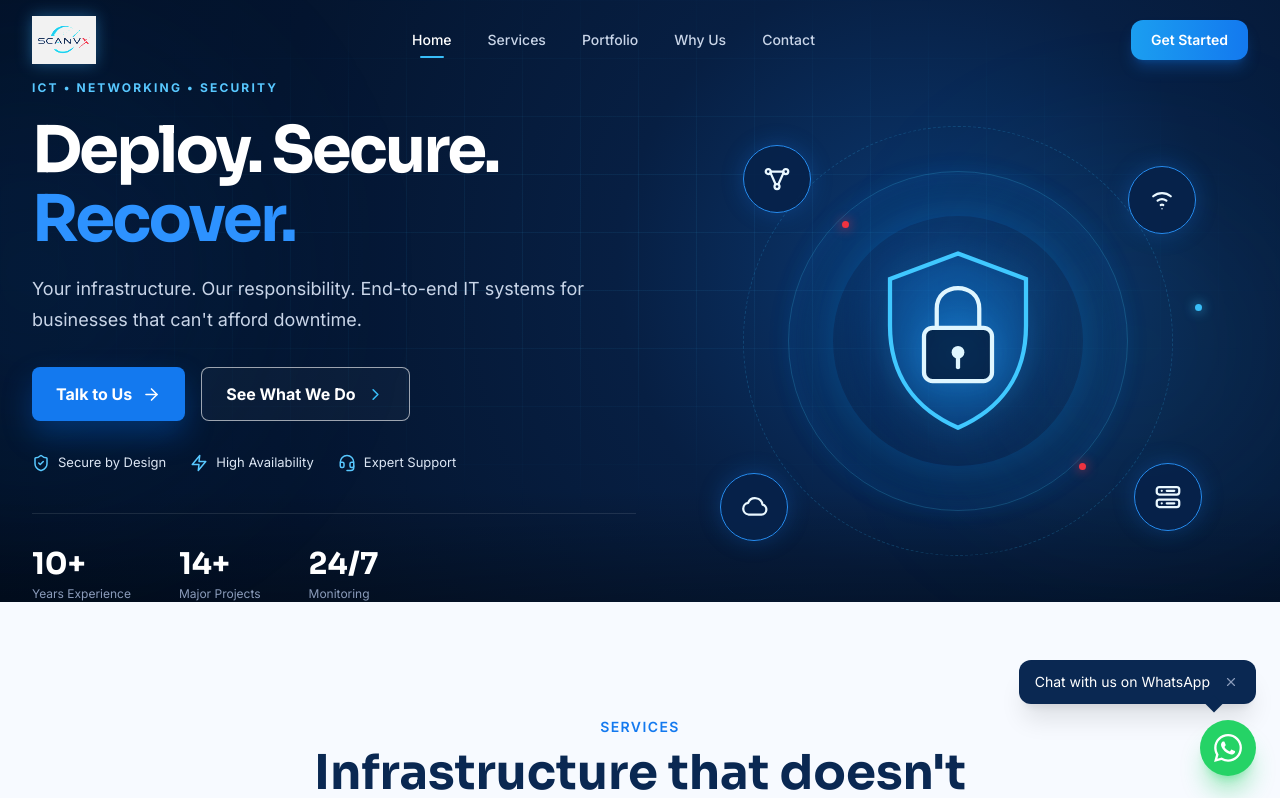
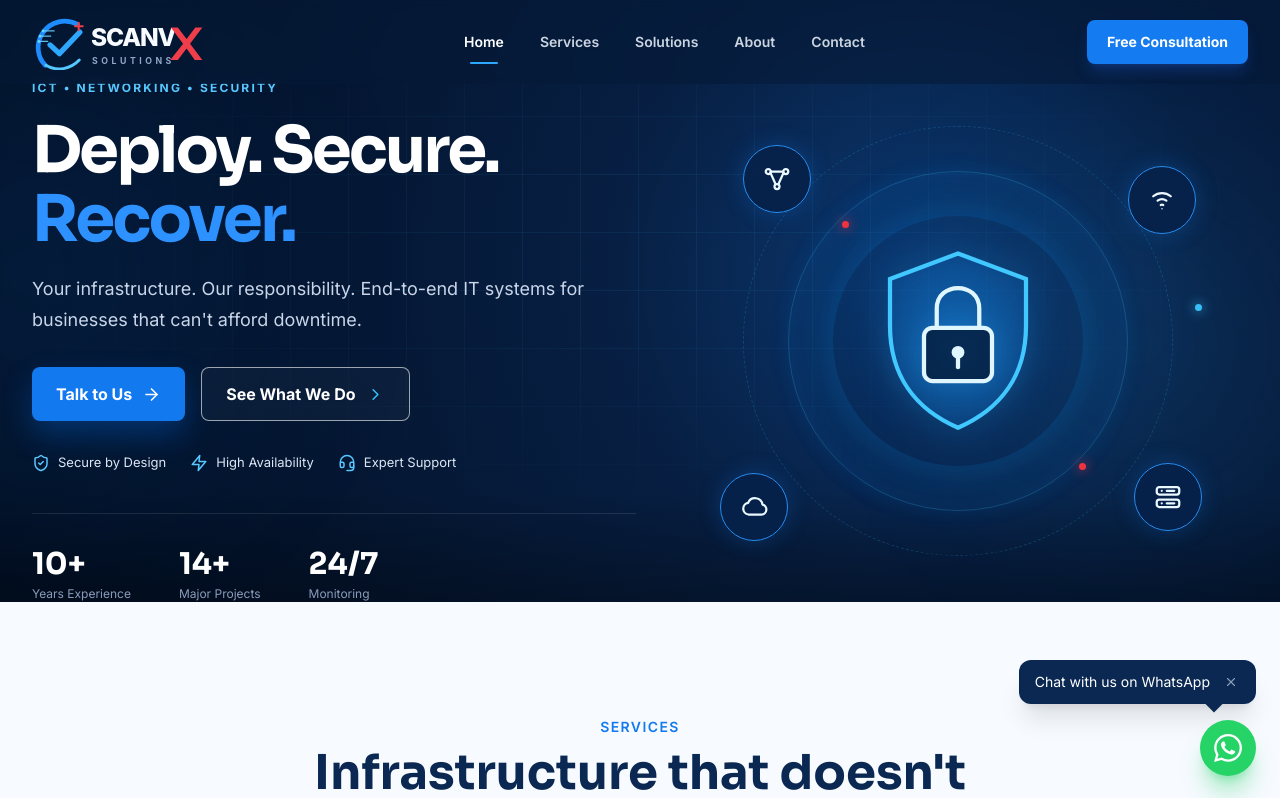
Before and after one commit to fyruz85/scanvx-v1, a React (Vite) app: page / in a window 1280 px wide. Shown: the top 798 px of the page. Built offline with nearby package versions, Linux system fonts and the light colour scheme.

Commit message:
Refine header and integrate new logo

```diff
--- a/src/components/Header.tsx
+++ b/src/components/Header.tsx
@@ -5,8 +5,8 @@ import { useScrollSpy } from '../hooks/useScrollSpy';
 const navLinks = [
   { id: 'home', label: 'Home' },
   { id: 'services', label: 'Services' },
-  { id: 'projects', label: 'Portfolio' },
-  { id: 'why', label: 'Why Us' },
+  { id: 'projects', label: 'Solutions' },
+  { id: 'why', label: 'About' },
   { id: 'contact', label: 'Contact' },
 ];
 
@@ -31,80 +31,68 @@ export function Header() {
     <header
       className={`fixed inset-x-0 top-0 z-50 transition-all duration-300 ${
         scrolled
-          ? 'bg-ink-950/85 backdrop-blur-xl border-b border-white/10 shadow-lg shadow-ink-950/20'
-          : 'bg-transparent'
+          ? 'border-b border-white/10 bg-[#06152d]/90 shadow-xl shadow-black/20 backdrop-blur-xl'
+          : 'bg-[#071a37]/55 backdrop-blur-sm'
       }`}
     >
       <div className="container-mx container-px">
-        <div className="flex h-16 items-center justify-between lg:h-20">
-          {/* Logo */}
+        <div className="flex h-[72px] items-center justify-between lg:h-[84px]">
           <button
             onClick={() => scrollTo('home')}
-            className="flex items-center"
-            aria-label="ScanVX Solution home"
+            className="flex items-center rounded-lg focus:outline-none focus-visible:ring-2 focus-visible:ring-brand-400"
+            aria-label="ScanVX Solutions home"
           >
             <img
-              src="/images/logo.png"
-              alt="ScanVX Solution"
-              className="h-10 w-auto lg:h-12"
-              style={{
-                filter:
-                  'brightness(1.8) contrast(0.9) drop-shadow(0 0 8px rgba(59,180,255,0.4))',
-              }}
+              src="/images/scanvx-logo.svg"
+              alt="ScanVX Solutions"
+              className="h-11 w-auto sm:h-12 lg:h-14"
             />
           </button>
 
-          {/* Desktop nav */}
-          <nav className="hidden items-center gap-1 lg:flex">
+          <nav className="hidden items-center gap-1 lg:flex" aria-label="Primary navigation">
             {navLinks.map((link) => (
               <button
                 key={link.id}
                 onClick={() => scrollTo(link.id)}
-                className={`relative px-4 py-2 text-sm font-medium transition-colors duration-200 ${
-                  activeId === link.id
-                    ? 'text-white'
-                    : 'text-ink-300 hover:text-white'
+                className={`relative px-4 py-3 text-sm font-semibold transition-colors duration-200 ${
+                  activeId === link.id ? 'text-white' : 'text-slate-300 hover:text-white'
                 }`}
               >
                 {link.label}
                 {activeId === link.id && (
-                  <span className="absolute bottom-0 left-1/2 h-0.5 w-6 -translate-x-1/2 rounded-full bg-brand-400" />
+                  <span className="absolute bottom-0 left-1/2 h-0.5 w-7 -translate-x-1/2 rounded-full bg-[#2ea8ff]" />
                 )}
               </button>
             ))}
           </nav>
 
-          {/* Desktop CTA */}
-          <div className="hidden items-center lg:flex">
-            <button
-              onClick={() => scrollTo('contact')}
-              className="rounded-xl bg-gradient-to-r from-brand-500 to-brand-600 px-5 py-2.5 text-sm font-semibold text-white shadow-lg shadow-brand-600/30 transition-all duration-300 hover:shadow-brand-600/50 hover:brightness-110"
-            >
-              Get Started
-            </button>
-          </div>
+          <button
+            onClick={() => scrollTo('contact')}
+            className="hidden items-center rounded-lg bg-[#147cf0] px-5 py-3 text-sm font-bold text-white shadow-lg shadow-blue-600/25 transition hover:-translate-y-0.5 hover:bg-[#268cff] lg:inline-flex"
+          >
+            Free Consultation
+          </button>
 
-          {/* Mobile toggle */}
           <button
             onClick={() => setMobileOpen(!mobileOpen)}
             className="flex h-10 w-10 items-center justify-center rounded-lg text-white transition-colors hover:bg-white/10 lg:hidden"
             aria-label="Toggle menu"
+            aria-expanded={mobileOpen}
           >
             {mobileOpen ? <X className="h-5 w-5" /> : <Menu className="h-5 w-5" />}
           </button>
         </div>
 
-        {/* Mobile menu */}
         {mobileOpen && (
-          <nav className="mb-4 flex flex-col gap-1 rounded-2xl bg-ink-900/95 p-3 backdrop-blur-xl lg:hidden">
+          <nav className="mb-4 flex flex-col gap-1 rounded-2xl border border-white/10 bg-[#071a37]/95 p-3 shadow-2xl backdrop-blur-xl lg:hidden">
             {navLinks.map((link) => (
               <button
                 key={link.id}
                 onClick={() => scrollTo(link.id)}
-                className={`rounded-lg px-4 py-3 text-left text-sm font-medium transition-colors ${
+                className={`rounded-lg px-4 py-3 text-left text-sm font-semibold transition-colors ${
                   activeId === link.id
-                    ? 'bg-brand-600/20 text-brand-300'
-                    : 'text-ink-300 hover:bg-white/5 hover:text-white'
+                    ? 'bg-blue-500/15 text-blue-300'
+                    : 'text-slate-300 hover:bg-white/5 hover:text-white'
                 }`}
               >
                 {link.label}
@@ -112,9 +100,9 @@ export function Header() {
             ))}
             <button
               onClick={() => scrollTo('contact')}
-              className="mt-2 rounded-xl bg-gradient-to-r from-brand-500 to-brand-600 px-5 py-3 text-sm font-semibold text-white"
+              className="mt-2 rounded-lg bg-[#147cf0] px-5 py-3 text-sm font-bold text-white"
             >
-              Get Started
+              Free Consultation
             </button>
           </nav>
         )}
```
